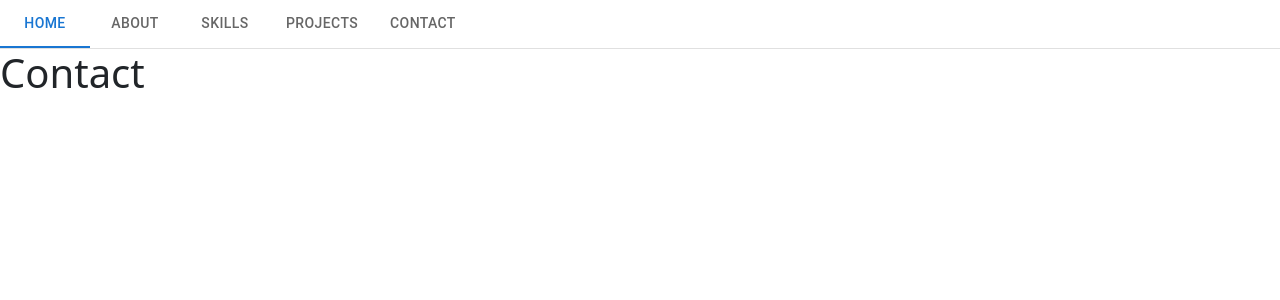
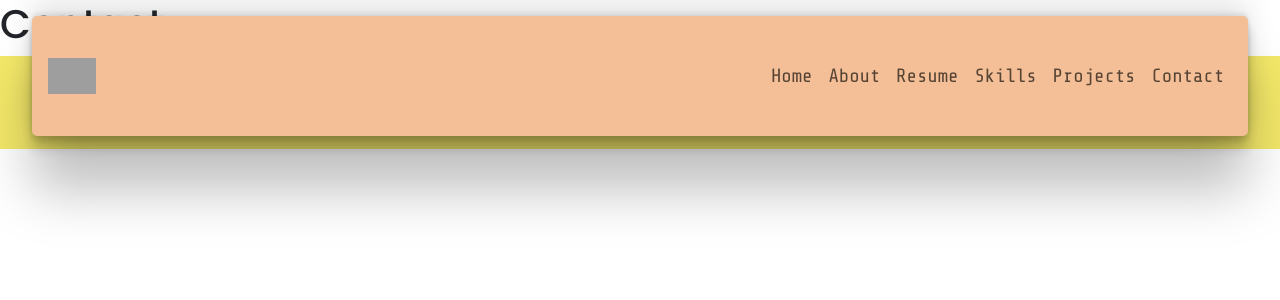
Before and after one commit to robynainsley21/retro-react, a React (Vite) app: page /contact in a window 1280 px wide. Shown: the top 300 px of the page. Built offline with nearby package versions, Linux system fonts and the light colour scheme; no server answers; grey boxes are pictures that could not be loaded.

Commit message:
About page

```diff
--- a/src/App.jsx
+++ b/src/App.jsx
@@ -1,13 +1,30 @@
-import BasicTabs from "./components/Navbar";
-import { DataProvider } from "./components/DataProvider";
+import { BrowserRouter as Router, Route, Routes } from "react-router-dom";
+import Navbar from "./components/Navbar";
+import Home from "./pages/Home"; // Import your page components
+import About from "./pages/About";
+import Resume from "./pages/Resume";
+import Skills from "./pages/Skills";
+import Projects from "./pages/Projects";
+import Contact from "./pages/Contact";
+import Footer from "./components/Footer";
 import "./assets/css/styles.css";
+import "bootstrap/dist/css/bootstrap.min.css";
 
 function App() {
   return (
-  <DataProvider>
-    <BasicTabs />
-  </DataProvider>
-);
+    <Router>
+      <Navbar />
+      <Routes>
+        <Route path="/" element={<Home />} />
+        <Route path="/about" element={<About />} />
+        <Route path="/resume" element={<Resume />} />
+        <Route path="/skills" element={<Skills />} />
+        <Route path="/projects" element={<Projects />} />
+        <Route path="/contact" element={<Contact />} />
+      </Routes>
+      <Footer />
+    </Router>
+  );
 }
 
 export default App;
--- /dev/null
+++ b/src/components/Footer.jsx
@@ -0,0 +1,8 @@
+export default function Footer() {
+    const currentDate = () => new Date().getFullYear();
+    return (
+        <footer className="footer">
+            <p>Robyn Carnow &copy; <span>{currentDate()}</span></p>
+        </footer>
+    );
+}
--- a/src/components/Navbar.jsx
+++ b/src/components/Navbar.jsx
@@ -1,93 +1,83 @@
-import * as React from "react";
-import Tabs from "@mui/material/Tabs";
-import Tab from "@mui/material/Tab";
-import Box from "@mui/material/Box";
-import { useState } from "react";
-import { BrowserRouter as Router, Route, Routes, Link } from "react-router-dom";
-import About from "../pages/About.jsx";
-import Home from "../pages/Home.jsx";
-import Contact from "../pages/Contact.jsx";
-import Projects from "../pages/Projects.jsx";
-import Skills from "../pages/Skills.jsx";
+import { Link } from "react-router-dom";
 
-
-const CustomTabPanel = (props) => {
-  const { children, value, index, ...other } = props;
-
+export default function Navbar() {
   return (
-    <div
-      role="tabpanel"
-      hidden={value !== index}
-      id={`simple-tabpanel-${index}`}
-      aria-labelledby={`simple-tab-${index}`}
-      {...other}
-    >
-      {value === index && <Box sx={{ p: 3 }}>{children}</Box>}
-    </div>
-  );
-};
-
-const a11yProps = (index) => {
-  return {
-    id: `simple-tab-${index}`,
-    "aria-controls": `simple-tabpanel-${index}`,
-  };
-};
-
-export default function BasicTabs() {
-  const [value, setValue] = useState(0);
-
-  const handleChange = (event, newValue) => {
-    setValue(newValue);
-  };
-
-  return (
-    <Router className="navbar">
-      <Box sx={{ width: "100%" }}>
-        <Box sx={{ borderBottom: 1, borderColor: "divider" }}>
-          <Tabs
-            value={value}
-            onChange={handleChange}
-            aria-label="basic tabs example"
-          >
-            <Tab label="Home" {...a11yProps(0)} component={Link} to="/" />
-            <Tab
-              label="About"
-              {...a11yProps(1)}
-              component={Link}
-              to="/about"
-            />
-            <Tab
-              label="Skills"
-              {...a11yProps(2)}
-              component={Link}
-              to="/skills"
-            />
-            <Tab label="Projects" {...a11yProps(3)} component={Link} to="/projects" />
-            <Tab label="Contact" {...a11yProps(4)} component={Link} to="/contact" />
-
-          </Tabs>
-        </Box>
-
-        <Routes>
-          <Route
-            path="/"
-            element={
-              <Home />
-            }
+    <nav className="navbar navbar-expand-lg fixed-top">
+      <div className="container-fluid p-3">
+        <Link className="navbar-brand" to="/">
+          <img
+            src="https://robynainsley21.github.io/images/images/Portfolio logo (1).png"
+            alt="logo"
+            loading="lazy"
           />
-          <Route
-            path="/about"
-            element={
-              <About />
-            }
-          />
-          <Route path="/skills" element={<Skills />} />
-          <Route path="/projects" element={<Projects />} />
-          <Route path="/contact" element={<Contact />} />
-
-        </Routes>
-      </Box>
-    </Router>
+        </Link>
+        <button
+          className="navbar-toggler"
+          type="button"
+          data-bs-toggle="offcanvas"
+          data-bs-target="#offcanvasNavbar"
+          aria-controls="offcanvasNavbar"
+          aria-label="Toggle navigation"
+        >
+          <span className="navbar-toggler-icon"></span>
+        </button>
+        <div
+          className="offcanvas offcanvas-end"
+          tabIndex="-1"
+          id="offcanvasNavbar"
+          aria-labelledby="offcanvasNavbarLabel"
+        >
+          <div className="offcanvas-header">
+            <Link className="navbar-brand" to="/">
+              <img
+                src="https://robynainsley21.github.io/images/images/Portfolio logo (1).png"
+                alt="logo"
+                loading="lazy"
+              />
+            </Link>
+            <button
+              type="button"
+              className="btn-close"
+              data-bs-dismiss="offcanvas"
+              aria-label="Close"
+            ></button>
+          </div>
+          <div className="offcanvas-body">
+            <ul className="navbar-nav fw-bolder ms-auto">
+              <li className="nav-item">
+                <Link className="nav-link font-weight-bold" to="/">
+                  Home
+                </Link>
+              </li>
+              <li className="nav-item">
+                <Link className="nav-link" to="/about">
+                  About
+                </Link>
+              </li>
+              <li className="nav-item">
+                <Link className="nav-link" to="/resume">
+                  Resume
+                </Link>
+              </li>
+              <li className="nav-item">
+                <Link className="nav-link" to="/skills">
+                  Skills
+                </Link>
+              </li>
+              <li className="nav-item">
+                <Link className="nav-link" to="/projects">
+                  Projects
+                </Link>
+              </li>
+              <li className="nav-item">
+                <Link className="nav-link" to="/contact">
+                  Contact
+                </Link>
+              </li>
+            </ul>
+          </div>
+        </div>
+      </div>
+    </nav>
   );
 }
--- a/src/index.css
+++ b/src/index.css
@@ -14,7 +14,7 @@
   --black: #1f1717;
   --yellow: #f4e869;
   --oceanblue: #3085c3;
-  --orange: #FC6736;
+  --orange: #fc6736;
 
   font-synthesis: none;
   text-rendering: optimizeLegibility;
@@ -122,7 +122,18 @@
 
 /*navbar*/
 .navbar {
-  background-color: var(--peach);
+  background-color: #f4bf96;
+  box-shadow: rgba(0, 0, 0, 0.25) 0px 54px 55px,
+    rgba(0, 0, 0, 0.12) 0px -12px 30px, rgba(0, 0, 0, 0.12) 0px 4px 6px,
+    rgba(0, 0, 0, 0.17) 0px 12px 13px, rgba(0, 0, 0, 0.09) 0px -3px 5px;
+  width: 95%;
+  height: 15%;
+  margin: 1rem auto;
+  padding: 0;
+  border-radius: 5px;
+  font-family: "Share Tech Mono", monospace;
+  font-weight: bold;
+  font-size: 1.2rem;
 }
 /*navbar*/
 
@@ -131,7 +142,6 @@ a {
   color: pink;
   text-decoration: none;
   background-color: none;
-
 }
 a:hover {
   color: pink;
@@ -141,7 +151,7 @@ body {
   font-family: "Poppins", sans-serif;
 }
 
-.btn{
+.btn {
   border: #1f1717 1px solid;
 }
 
@@ -176,20 +186,19 @@ button:focus-visible {
     background-color: #f9f9f9;
   }
 }
+
+img[alt="logo"] {
+  width: 3rem;
+}
+
 /*navbar*/
 
 /*HOME*/
 #home {
   font-family: "Poppins", monospace;
   height: 100vh;
-  padding-top: 2rem;
+  padding-top: 8rem;
   background-color: var(--bg);
-
-  & h1 {
-    font-family: "Share Tech Mono", monospace;
-    font-size: 4rem;
-    text-align: center;
-  }
 
   & h2 {
     font-family: "Share Tech Mono", monospace;
@@ -211,30 +220,24 @@ img[alt="home-img"] {
   height: 60vh;
   gap: 1rem;
 
-  & p{
+  & p {
     text-align: center;
     margin: auto;
   }
 }
 
-.home-link{
+.home-link {
   color: inherit;
 
-  & svg{
+  & svg {
     margin: auto;
   }
 }
 
-.home-info{
+.home-info {
   display: flex;
   flex-direction: column;
 }
-
-/* .home-socials{
-  display: flex;
-  justify-content: space-evenly;
-  margin: 1rem;
-} */
 
 /*image border*/
 .cube {
@@ -350,7 +353,7 @@ img[alt="home-img"] {
 .wrapper .linkedIn:hover,
 .wrapper .linkedIn:hover .tooltip,
 .wrapper .linkedIn:hover .tooltip::before {
-  background: 	#0077b5;
+  background: #0077b5;
   color: #fff;
 }
 
@@ -364,9 +367,139 @@ img[alt="home-img"] {
 
 /*HOME*/
 
+/* ABOUT */
+#about {
+  margin-top: 8rem;
+
+  & h1 {
+    font-family: "Share Tech Mono", monospace;
+    font-size: 4rem;
+    text-align: center;
+    padding-top: 2rem;
+  }
+}
+
+img[alt="about-img"] {
+  width: 15rem;
+  margin: auto;
+}
+
+.about-text {
+  padding: 2rem;
+}
+
+.about-hero {
+  display: flex;
+  justify-content: space-around;
+  padding-bottom: 3rem;
+}
+.col-item {
+  width: 50%;
+  text-align: center;
+}
+
+.about-body{
+  height: 100vh;
+  /* width: 95vw; */
+  margin: auto;
+  background-color: var(--oceanblue);
+  border-top-left-radius: 60px;
+  border-top-right-radius: 60px;
+
+  & h2{
+    font-family: "Share Tech Mono", monospace;
+    font-size: 3.2rem;
+    text-align: center;
+    padding: 2rem;
+  }
+}
+
+.interest-container{
+  display: flex;
+  justify-content: space-evenly;
+}
+
+/* From Uiverse.io by gharsh11032000 */
+.card {
+  position: relative;
+  width: 300px;
+  height: 200px;
+  background-color: #f2f2f2;
+  border-radius: 10px;
+  display: flex;
+  align-items: center;
+  justify-content: center;
+  overflow: hidden;
+  perspective: 1000px;
+  box-shadow: 0 0 0 5px #ffffff80;
+  transition: all 0.6s cubic-bezier(0.175, 0.885, 0.32, 1.275);
+}
+
+.card svg {
+  width: 48px;
+  fill: #333;
+  transition: all 0.6s cubic-bezier(0.175, 0.885, 0.32, 1.275);
+}
+
+.card:hover {
+  transform: scale(1.05);
+  box-shadow: 0 8px 16px rgba(255, 255, 255, 0.2);
+}
+
+.card__content {
+  position: absolute;
+  top: 0;
+  left: 0;
+  width: 100%;
+  height: 100%;
+  padding: 20px;
+  box-sizing: border-box;
+  background-color: #f2f2f2;
+  transform: rotateX(-90deg);
+  transform-origin: bottom;
+  transition: all 0.6s cubic-bezier(0.175, 0.885, 0.32, 1.275);
+}
+
+.card:hover .card__content {
+  transform: rotateX(0deg);
+}
+
+.card__title {
+  margin: 0;
+  font-size: 24px;
+  color: #333;
+  font-weight: 700;
+}
+
+.card:hover svg {
+  scale: 0;
+}
+
+.card__description {
+  margin: 10px 0 0;
+  font-size: 14px;
+  color: #777;
+  line-height: 1.4;
+}
+
+/* ABOUT */
+
+/*FOOTER*/
+.footer {
+  text-align: center;
+  background-color: var(--yellow);
+  /* margin-top: 2rem; */
+  position: sticky;
+  padding: 1.5rem;
+  font-family: "Share Tech Mono", sans-serif;
+  font-size: 1.2rem;
+}
+/*FOOTER*/
+
 /*MEDIA QUERIES*/
 /*mobile*/
 @media screen and (max-width: 768px) {
+  /**Home*/
   .home-hero {
     margin-top: 2rem;
     display: flex;
@@ -376,9 +509,8 @@ img[alt="home-img"] {
     gap: 1rem;
     height: auto;
 
-    & p{
+    & p {
       width: 90%;
-
     }
   }
 
@@ -388,9 +520,7 @@ img[alt="home-img"] {
   }
 
   #home {
-    & h1 {
-      font-size: 3rem;
-    }
+    padding-top: 6rem;
 
     & h2 {
       font-family: "Share Tech Mono", monospace;
@@ -399,9 +529,40 @@ img[alt="home-img"] {
     }
   }
 
-  .cube{
+  .cube {
     width: 13.02rem;
     height: 13.02rem;
   }
+  /**Home*/
+
+  /**About*/
+  .about-hero {
+    display: flex;
+    flex-direction: column;
+    justify-content: center;
+    align-items: center;
+    gap: 1rem;
+  }
+
+  .col-item {
+    width: 95%;
+    text-align: center;
+  }
+
+  .about-text {
+    padding: 1rem;
+  }
+
+  #about {
+    margin-top: 6rem;
+
+    & h1 {
+      font-family: "Share Tech Mono", monospace;
+      font-size: 3.5rem;
+      text-align: center;
+      padding: 2rem 1.5rem;
+    }
+  }
+  /**About*/
 }
 /*mobile*/
--- a/src/pages/About.jsx
+++ b/src/pages/About.jsx
@@ -1,7 +1,63 @@
+import React, { useState, useEffect } from "react";
+import Loader from "../components/Loader.jsx";
+
 export default function About() {
-    return (
-        <div>
-            <h1>This is the About page</h1>
+  const [data, setData] = useState(null);
+  const [loading, setLoading] = useState(true); // New loading state
+
+  useEffect(() => {
+    fetch("https://robynainsley21.github.io/vue-data-eomp/data/")
+      .then((response) => response.json())
+      .then((jsonData) => {
+        setData(jsonData);
+        setLoading(false);
+      })
+      .catch((error) => {
+        console.error("Error fetching data:", error);
+        setLoading(false);
+      });
+  }, []);
+
+  if (loading) return <Loader />;
+
+  if (!data || !data.about) return <Loader />;
+
+  return (
+    <div id="about">
+      <h1>About me</h1>
+      <div className="about-hero">
+        <div className="col-item">
+          <img loading="lazy" src={data.about[0].img_url} alt="about-img" />
         </div>
-    );
+        <div className="col-item about-text">
+          <p>{data.about[0].text1}</p>
+          <p>{data.about[0].text2}</p>
+        </div>
+      </div>
+      <div className="about-body">
+        <h2>My Interests</h2>
+        <div className="interest-container">
+          {data.about[1].reading.map((item) => {
+            return (
+              /* From Uiverse.io by gharsh11032000 */
+              <div class="card">
+                <svg xmlns="http://www.w3.org/2000/svg" viewBox="0 0 24 24">
+                  <path d="M20 5H4V19L13.2923 9.70649C13.6828 9.31595 14.3159 9.31591 14.7065 9.70641L20 15.0104V5ZM2 3.9934C2 3.44476 2.45531 3 2.9918 3H21.0082C21.556 3 22 3.44495 22 3.9934V20.0066C22 20.5552 21.5447 21 21.0082 21H2.9918C2.44405 21 2 20.5551 2 20.0066V3.9934ZM8 11C6.89543 11 6 10.1046 6 9C6 7.89543 6.89543 7 8 7C9.10457 7 10 7.89543 10 9C10 10.1046 9.10457 11 8 11Z"></path>
+                </svg>
+                <div class="card__content">
+                  <p class="card__title">{item}</p>
+                  <p class="card__description">
+                    Lorem ipsum dolor sit amet, consectetur adipiscing elit, sed
+                    do eiusmod tempor incididunt ut labore et dolore magna
+                    aliqua. Ut enim ad minim veniam, quis nostrud exercitation
+                    ullamco.
+                  </p>
+                </div>
+              </div>
+            );
+          })}
+        </div>
+      </div>
+    </div>
+  );
 }
--- a/src/pages/Home.jsx
+++ b/src/pages/Home.jsx
@@ -1,16 +1,24 @@
 import React, { useContext } from "react";
-import { DataContext } from "../components/DataProvider";
+import { useState, useEffect } from "react";
+
 import Loader from "../components/Loader";
 
 export default function Home() {
-  const data = useContext(DataContext);
+  const [data, setData] = useState(null);
+
+  useEffect(() => {
+    fetch("https://robynainsley21.github.io/vue-data-eomp/data/")
+      .then((response) => response.json())
+      .then((jsonData) => setData(jsonData))
+      .catch((error) => console.error("Error fetching data:", error));
+  }, []);
+
   if (!data) {
     return <Loader />;
   }
 
   return (
     <div id="home">
-      <h1>Hi, I'm Robyn</h1>
       <div className="home-hero">
         <div className="cube">
           <img loading="lazy" src={data.jobTitle[0].img_url} alt="home-img" />
--- /dev/null
+++ b/src/pages/Resume.jsx
@@ -0,0 +1,7 @@
+export default function Resume() {
+    return (
+        <div>
+            <h1>Resume</h1>
+        </div>
+    );
+}
```
Also changed, not shown: 1 other file (tests, documents, lock files or other folders).
